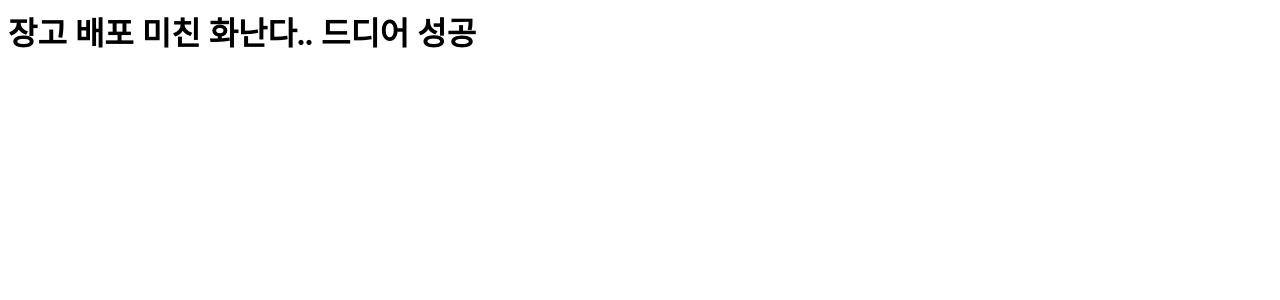
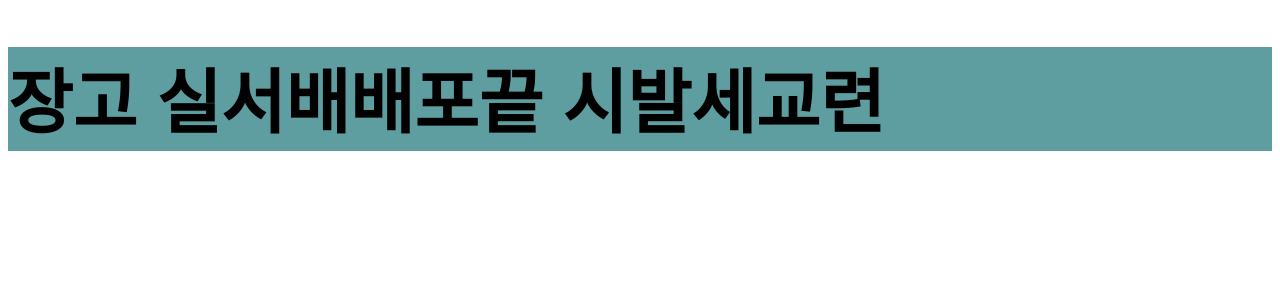
Before and after one commit to JungChaeMoon/test_soft, a Django app: page /plug/ in a window 1280 px wide. Shown: the top 300 px of the page. Run offline with Django 3.2, Linux system fonts and the light colour scheme.

Commit message:
update template

```diff
--- a/plugin/static/css/base.css
+++ b/plugin/static/css/base.css
@@ -1,3 +1,4 @@
 .chaemoon{
-    font-family: "Lucida Grande";
+    font-family: 'Nanum Pen Script', cursive;
+    font-size: 70px;
 }
--- a/plugin/templates/base.html
+++ b/plugin/templates/base.html
@@ -1 +1,21 @@
-<h1>장고 배포 미친 화난다.. 드디어 성공</h1>
+<!DOCTYPE html>
+
+<html lang="ko">
+
+<head>
+    {% load staticfiles %}
+
+    <link rel="stylesheet" href="{% static 'css/base.css'%}">
+    <title>Chaemoon</title>
+    <link href="https://fonts.googleapis.com/css?family=Nanum+Pen+Script" rel="stylesheet">
+
+</head>
+
+<div style="background: cadetblue">
+
+    <h1 class="chaemoon">장고 실서배배포끝 시발세교련</h1>
+
+</div>
+
+
+</html>
```
